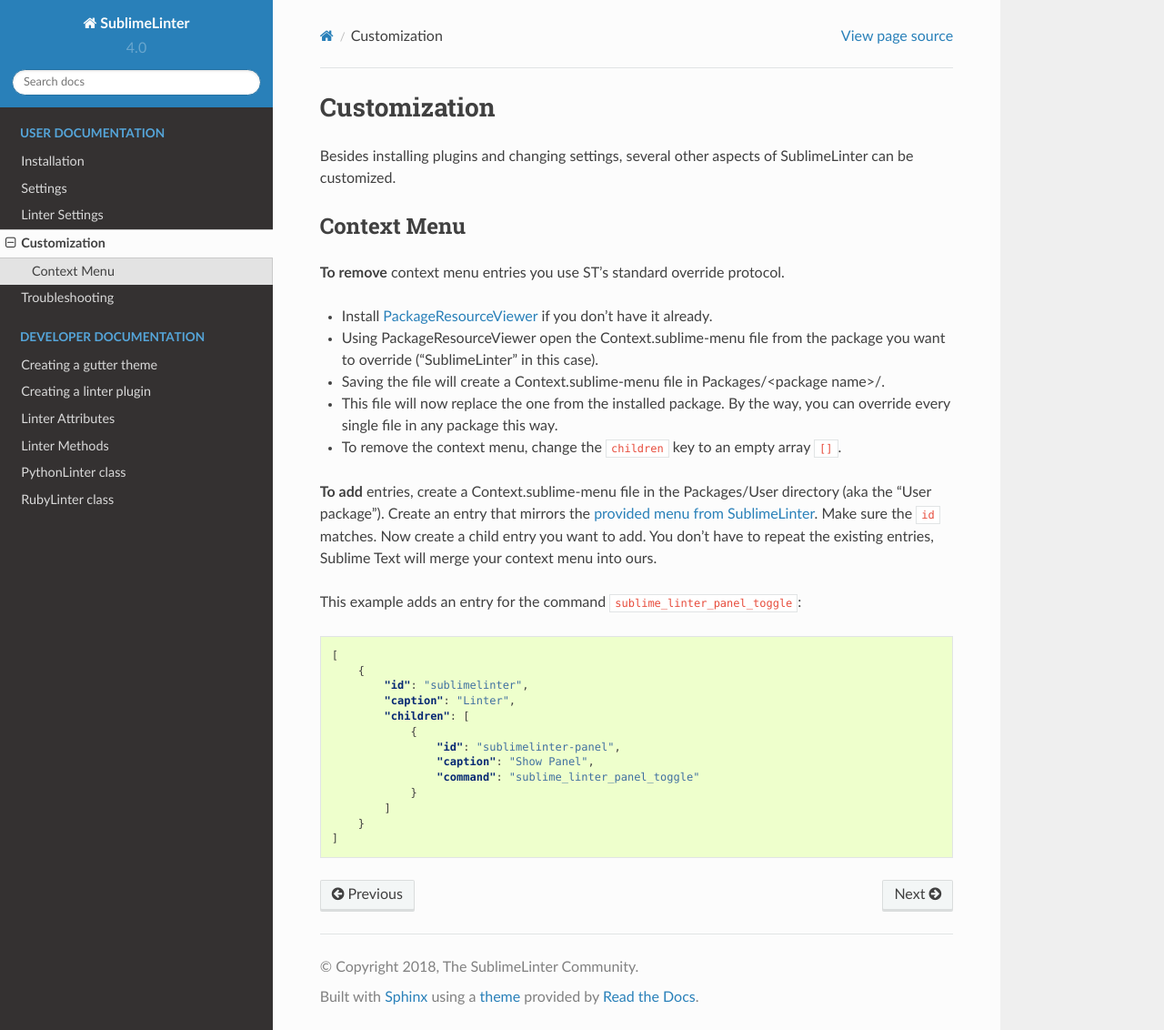
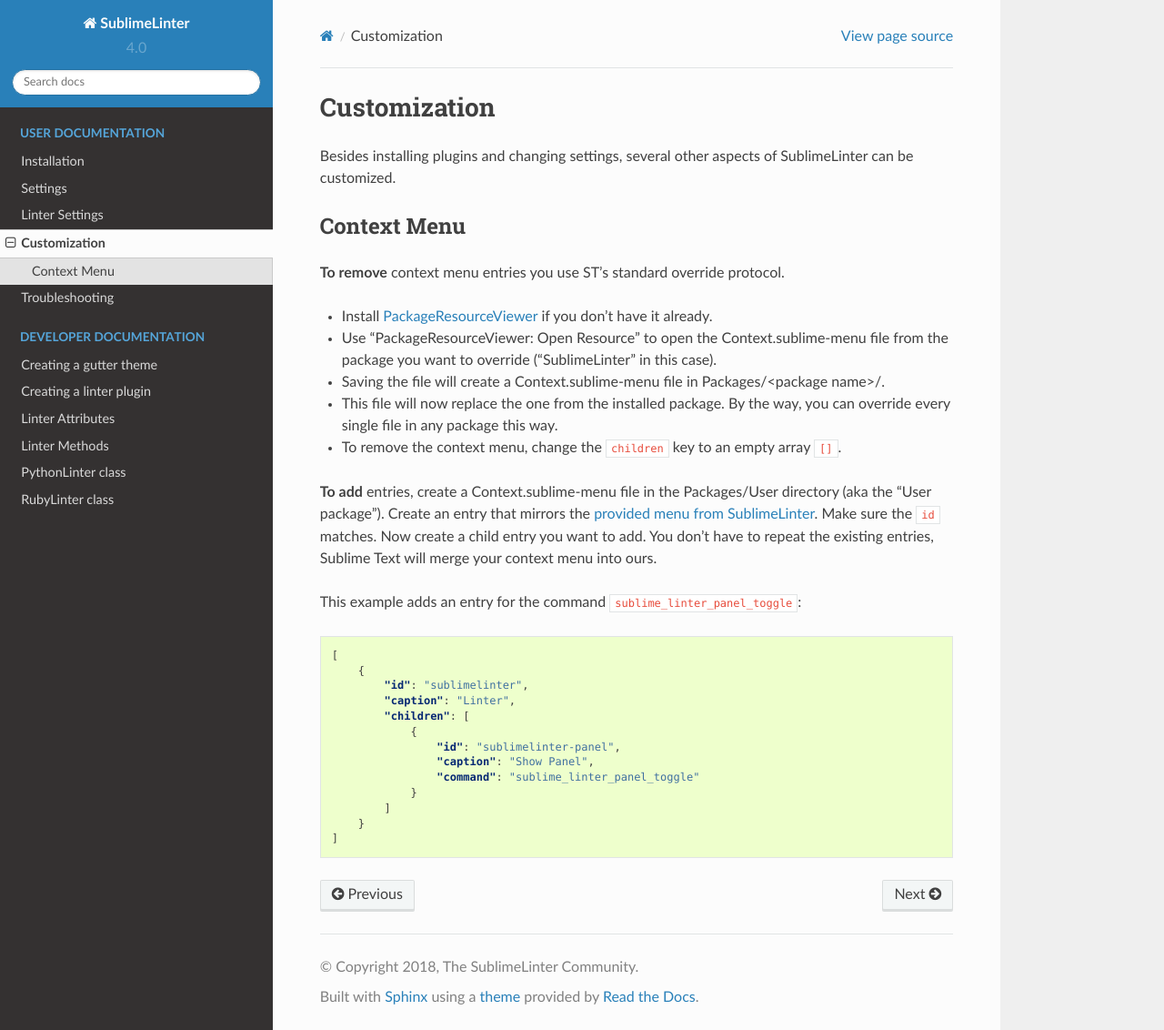
Before and after one commit to SublimeLinter/SublimeLinter, a Sphinx documentation site: the page built from docs/customization.rst, in a window 1280 px wide and 1132 px high. Shown: the whole window at 91% size. Built offline with Sphinx 7.4.7 and the Read the Docs theme 2.0.0, drawn with Linux system fonts in a browser that asks for light colours.

Commit message:
Mention "Open Resource" command for context menu overrides

```diff
--- a/docs/customization.rst
+++ b/docs/customization.rst
@@ -11,8 +11,8 @@
 
 - Install `PackageResourceViewer <https://packagecontrol.io/packages/PackageResourceViewer>`_
   if you don't have it already.
-- Using PackageResourceViewer open the Context.sublime-menu file
-  from the package you want to override ("SublimeLinter" in this case).
+- Use "PackageResourceViewer: Open Resource" to open the Context.sublime-menu
+  file from the package you want to override ("SublimeLinter" in this case).
 - Saving the file will create a Context.sublime-menu file in
   Packages/<package name>/.
 - This file will now replace the one from the installed package.
```
